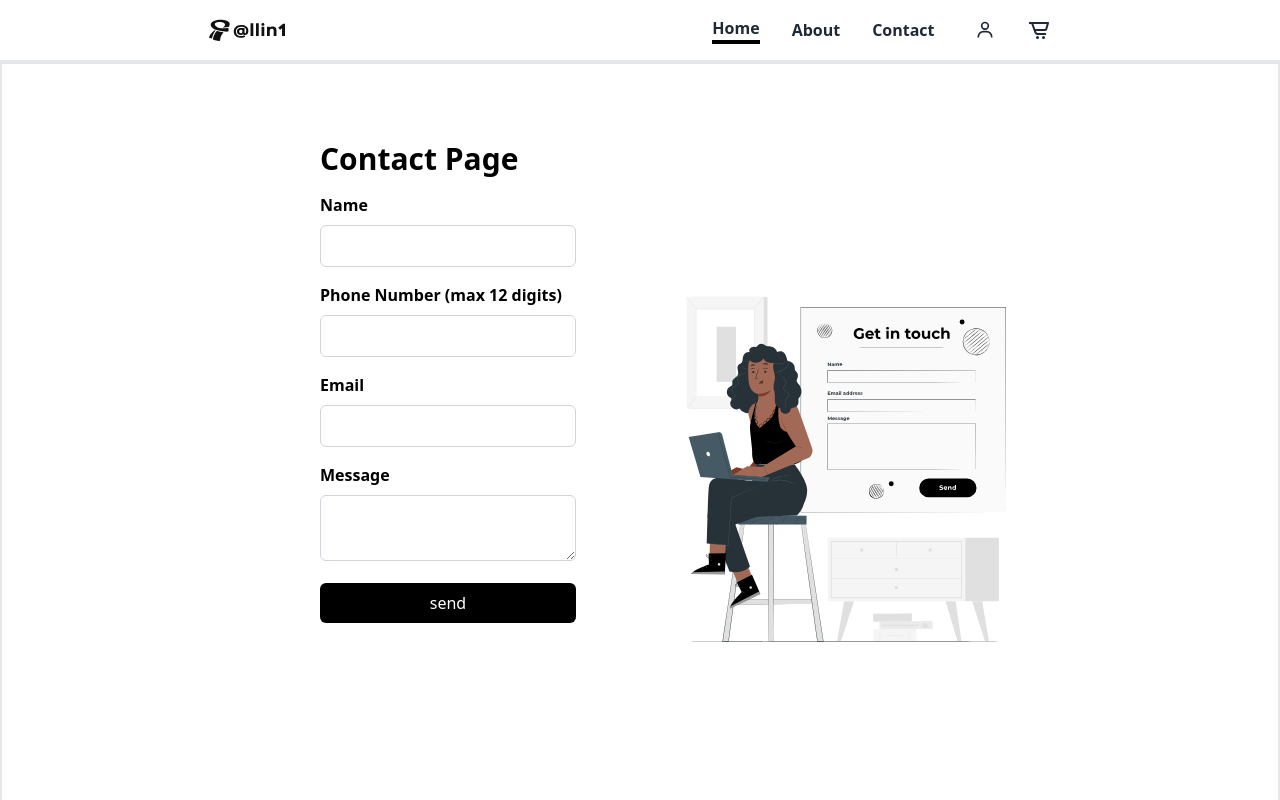
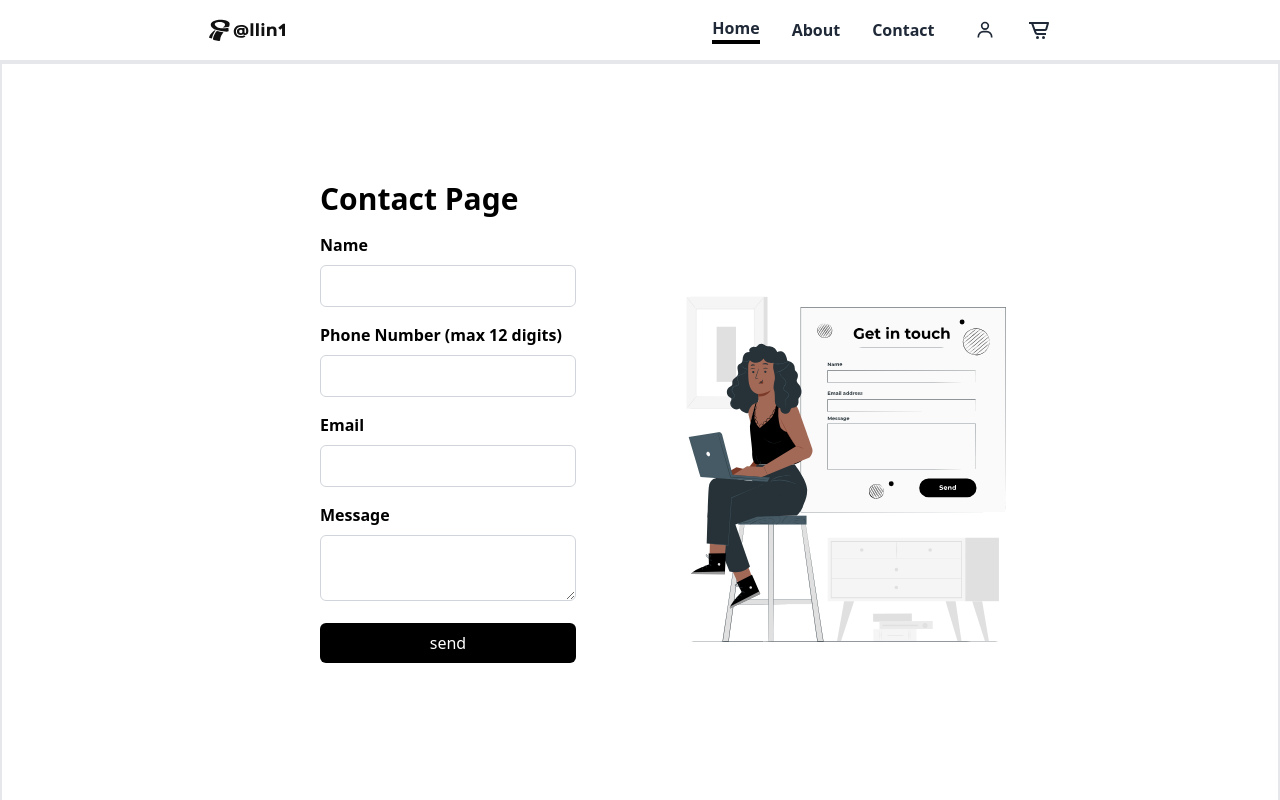
Before and after one commit to therohantomar/Allin1Store-ecommerceApp, a React (Vite) app: page /contact in a window 1280 px wide. Shown: the top 800 px of the page. Built offline with nearby package versions, Linux system fonts and the light colour scheme; no server answers.

Commit message:
contact page made reponsive

```diff
--- a/src/components/Contact.jsx
+++ b/src/components/Contact.jsx
@@ -12,7 +12,7 @@ const [status,setStatus]=useState(null)
   return (
     <div className=" flex items-center min-h-screen border-2 justify-center  w-full">
     <div className="flex items-center w-full flex-wrap  justify-center  ">
-    <div className="container  w-max  -mt-40  px-20">
+    <div className="container  w-max  -mt-20  px-20">
       <h1 className="text-3xl font-bold mb-4">Contact Page</h1>
       <form onSubmit={(e)=>handleSubmit(e,status,setStatus,emailjs,formRef)} ref={formRef} className="w-64">
 
```
